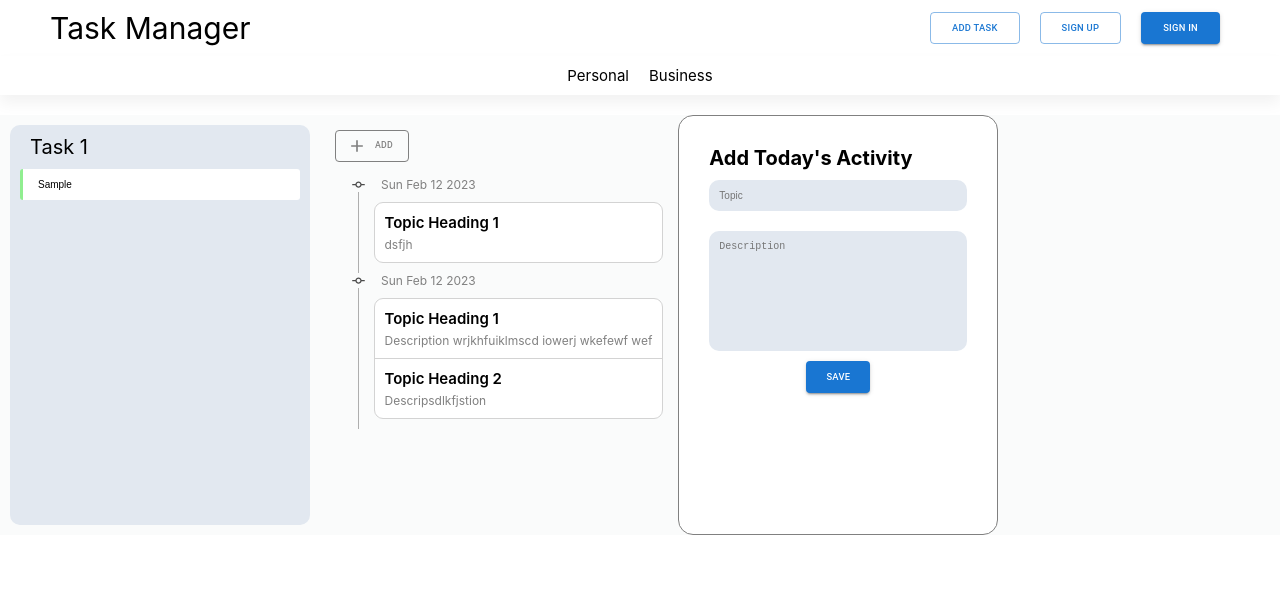
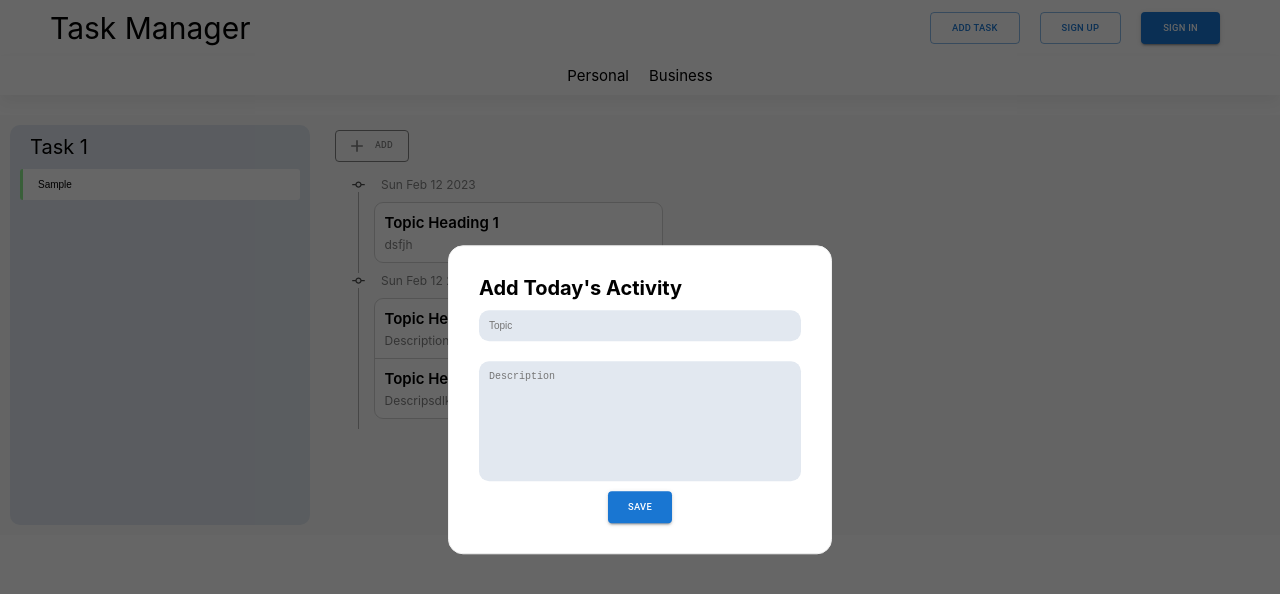
Before and after one commit to 1711shashank/Task_Manager, a React (Create React App) app: page / in a window 1280 px wide. Both pictures are taken after typing "Sample" into the empty fields and a click on the button "ADD". Shown: the top 594 px of the page. Built offline with nearby package versions, Linux system fonts and the light colour scheme; the HTML template or start-up script is replaced by a standard one.

Commit message:
add activity modal done

```diff
--- /dev/null
+++ b/src/Context/TimeContext.js
@@ -0,0 +1,5 @@
+import { createContext } from "react";
+
+const TimeContext = createContext();
+
+export default TimeContext;
--- a/src/SideBar/AddActivityModal.js
+++ b/src/SideBar/AddActivityModal.js
@@ -1,5 +1,5 @@
 import { Button } from '@mui/material';
-import React, { useContext, useState } from 'react'
+import React, { useContext, useEffect, useState } from 'react'
 import TaskContext from '../Context/TaskContext';
 
 
@@ -25,17 +25,29 @@ const AddActivityModal = ({ closeModal }) => {
         closeModal();
     }
 
+    useEffect(()=>{
+        document.body.style.overflowY = 'hidden';
+        return () => {
+            document.body.style.overflowY = 'scroll';
+        };
+    },[])
+
 
     return (
         <>
+            <div className='modal__wrapper'>
+            </div>
+            <div className='modal__container'>
                 <div className='modal'>
                     <h1 className='modal__heading'>Add Today's Activity</h1>
                     <form className='modal__form'>
                         <input className='modal__inputBoxTopic' placeholder='Topic' onChange={(e) => setTopic(e.target.value)} required></input>
-                    <textarea className='modal__inputBoxDescription' placeholder='Description'onChange={(e) => setDescription(e.target.value)}></textarea>
+                        <textarea className='modal__inputBoxDescription' placeholder='Description' onChange={(e) => setDescription(e.target.value)}></textarea>
                         <Button variant="contained" size="large" className='modal__saveButton' onClick={addActivity}> Save </Button>
                     </form>
                 </div>
+            </div>
+
 
         </>
     )
--- a/src/SideBar/SideBar.css
+++ b/src/SideBar/SideBar.css
@@ -72,13 +72,33 @@
 
 
 /* Modal  */
+
+.modal__wrapper{
+    position: fixed;
+    top: 0;
+    right: 0;
+    bottom: 0;
+    left: 0;
+    background-color: rgba(0, 0, 0, 0.6);
+}
+
+.modal__container{
+    position: fixed;
+    top: 50%;
+    left: 50%;
+    max-width: 30%;
+    min-width: 30%;
+    transform: translate(-50%, -50%);
+}
+
+
 .modal{
     display: flex;
     flex-direction: column;
-    border: 1px solid gray;
+    border: 1px solid rgb(241, 241, 241);
     border-radius: 15px;
     background-color: white;
-    width: 25%;
+    width: 100%;
     padding: 3rem;
     font-size: 2rem;
 
```
Lines whose indentation alone changed are shown as unchanged.
